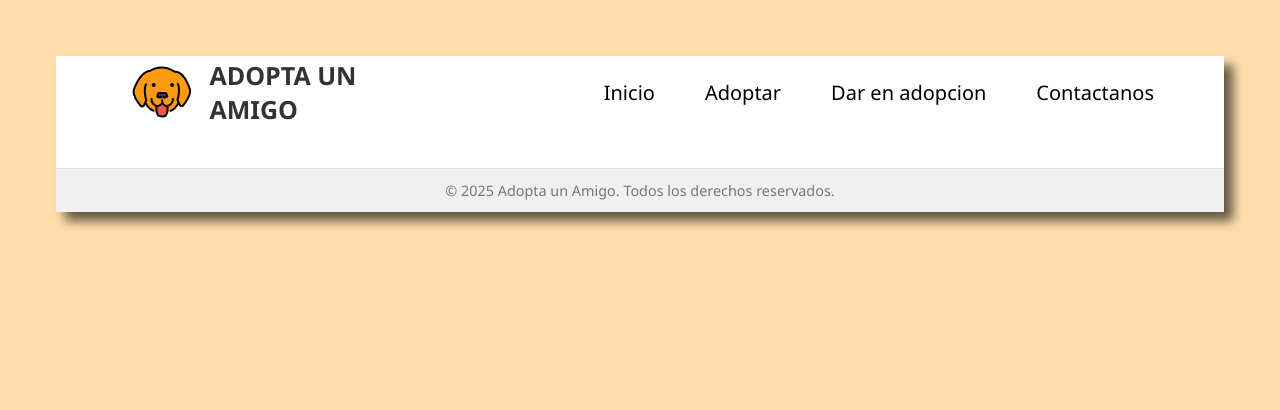
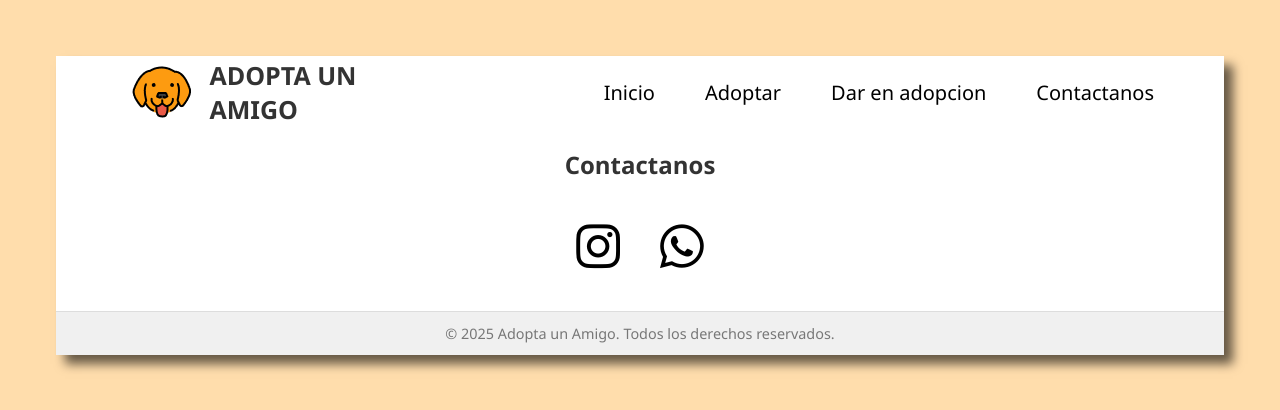
Before and after one commit to agusfennema/adopta-un-amigo-main, an Angular app: page /contactanos in a window 1280 px wide. Before the commit this address led to /. Shown: the top 410 px of the page. Built offline with nearby package versions, Linux system fonts and the light colour scheme.

Commit message:
contacto

```diff
--- a/src/app/app.routes.ts
+++ b/src/app/app.routes.ts
@@ -2,10 +2,12 @@ import { Routes } from '@angular/router';
 import { HomeComponent } from './components/home/home.component';
 import { AnimalesComponent } from './components/animales/animales.component';
 import { AnimalFormComponent } from './components/animal-form/animal-form.component';
+import { ContactoComponent } from './contacto/contacto.component';
 
 export const routes: Routes = [
   { path: 'home', component: HomeComponent },
   { path: 'animales', component: AnimalesComponent },
   { path: 'nuevo', component: AnimalFormComponent },
+  { path: 'contactanos', component: ContactoComponent },
   { path: '', redirectTo: 'home', pathMatch: 'full' },
 ];
--- a/src/app/components/navbar/navbar.component.html
+++ b/src/app/components/navbar/navbar.component.html
@@ -13,7 +13,7 @@
         <li><a routerLink="/home">Inicio</a></li>
         <li><a routerLink="/animales">Adoptar</a></li>
         <li><a routerLink="/nuevo">Dar en adopcion</a></li>
-        <li><a routerLink="/nuevo">Contactanos</a></li>
+        <li><a routerLink="/contactanos">Contactanos</a></li>
       </ul>
     </nav>
     </div>
--- /dev/null
+++ b/src/app/contacto/contacto.component.css
@@ -0,0 +1,37 @@
+.redes {
+  display: flex;
+  justify-content: center;
+  gap: 40px;
+  margin-top: 20px;
+}
+
+.redes i {
+  font-size: 50px;
+  color: #000;
+  transition: transform 0.3s ease;
+  cursor: pointer;
+}
+
+.redes i:hover {
+  transform: scale(1.2);
+}
+
+
+.contenedor-contactanos {
+display: flex;
+align-items: center;
+justify-content: center;
+
+}
+
+@media (max-width: 768px) {
+  .redes {
+    gap: 20px;
+  }
+
+  .redes i {
+    font-size: 36px;
+  }
+
+
+}
--- /dev/null
+++ b/src/app/contacto/contacto.component.html
@@ -0,0 +1,10 @@
+<div class="contenedor-general">
+  <div class="contenedor-contactanos">
+    <h2>Contactanos</h2>
+  </div>
+
+  <div class="contenedor redes">
+    <i class="fab fa-instagram"></i>
+    <i class="fab fa-whatsapp"></i>
+  </div>
+</div>
--- a/src/index.html
+++ b/src/index.html
@@ -1,6 +1,10 @@
 <!doctype html>
 <html lang="en">
 <head>
+  <link
+  rel="stylesheet"
+  href="https://cdnjs.cloudflare.com/ajax/libs/font-awesome/6.5.0/css/all.min.css"
+/>
   <meta charset="utf-8">
   <title>AdoptaUnAmigo</title>
   <base href="/">
```
Also changed, not shown: src/app/contacto/contacto.component.ts (added, +13 -0 lines), 1 other file (tests, documents, lock files or other folders).
